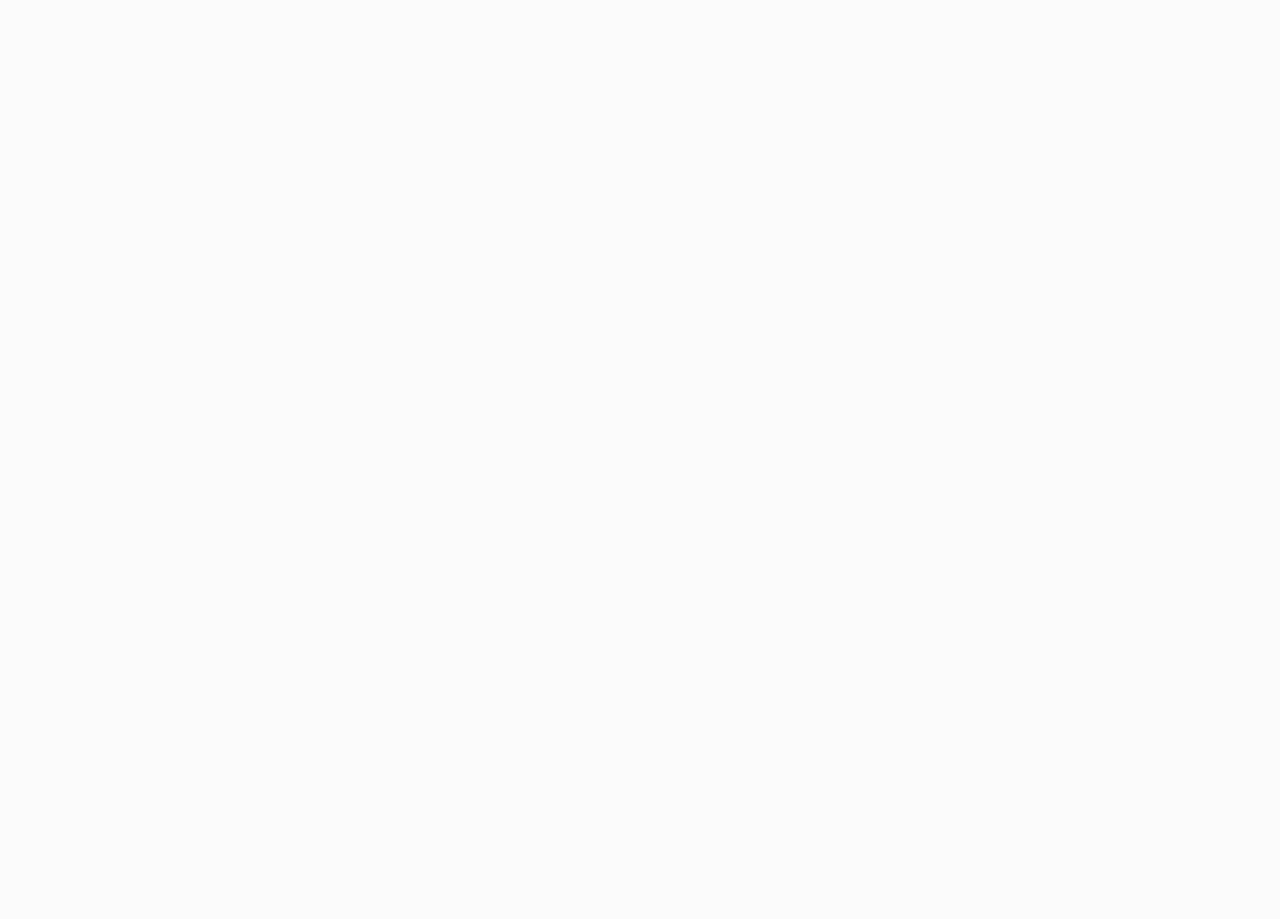
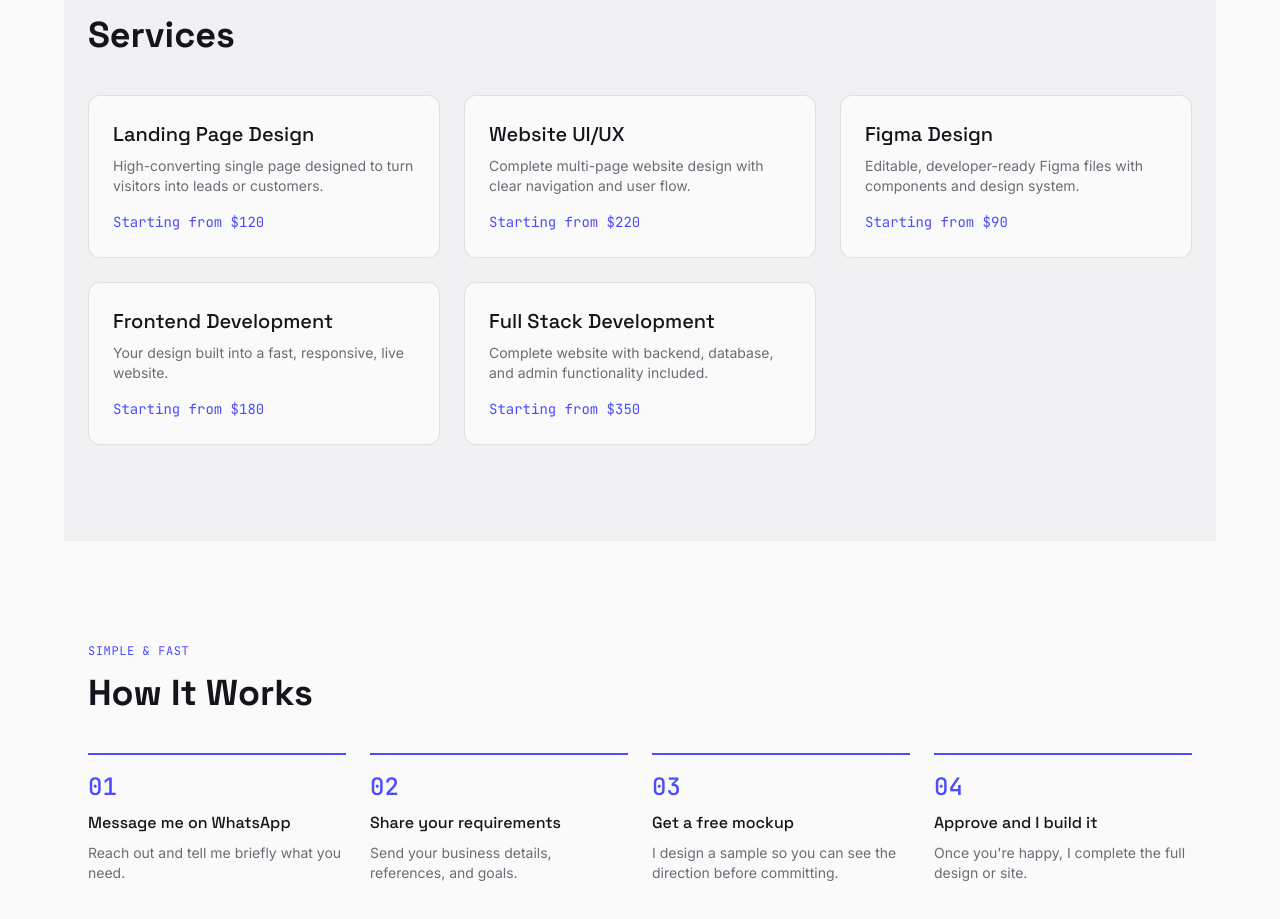
Before and after one commit to hamzazkriya02/portfolio-website, a Next.js app: page / in a window 1280 px wide. Shown: the part 2804-3723 px from the top of the page. Before the commit the page ends 2687 px from the top, so only its background shows below. Built offline with nearby package versions, Linux system fonts and the light colour scheme.

Commit message:
Add: Process and Services Section

```diff
--- a/app/page.tsx
+++ b/app/page.tsx
@@ -3,6 +3,8 @@ import Hero from "@/components/Hero";
 import TrustBar from "@/components/TrustBar";
 import Categories from "@/components/Categories";
 import PortfolioGrid from "@/components/PortfolioGrid";
+import Services from "@/components/Services";
+import Process from "@/components/Process";
 
 export default function Home() {
   return (
@@ -12,6 +14,8 @@ export default function Home() {
       <TrustBar />
       <Categories />
       <PortfolioGrid />
+      <Services />
+      <Process/>
     </main>
   );
 }
--- /dev/null
+++ b/components/Process.tsx
@@ -0,0 +1,36 @@
+const steps = [
+  { number: "01", title: "Message me on WhatsApp", description: "Reach out and tell me briefly what you need." },
+  { number: "02", title: "Share your requirements", description: "Send your business details, references, and goals." },
+  { number: "03", title: "Get a free mockup", description: "I design a sample so you can see the direction before committing." },
+  { number: "04", title: "Approve and I build it", description: "Once you're happy, I complete the full design or site." },
+];
+
+export default function Process() {
+  return (
+    <section className="mx-auto max-w-6xl px-6 py-16 md:py-24">
+      <span className="font-[family-name:var(--font-mono)] text-xs uppercase tracking-wider text-[color:var(--accent)]">
+        Simple &amp; Fast
+      </span>
+
+      <h2 className="font-[family-name:var(--font-display)] text-3xl md:text-4xl font-bold mt-3">
+        How It Works
+      </h2>
+
+      <div className="grid grid-cols-1 sm:grid-cols-2 md:grid-cols-4 gap-6 mt-10">
+        {steps.map((step) => (
+          <div key={step.number} className="border-t-2 border-[color:var(--accent)] pt-4">
+            <span className="font-[family-name:var(--font-mono)] text-2xl font-medium text-[color:var(--accent)]">
+              {step.number}
+            </span>
+            <h3 className="font-[family-name:var(--font-display)] font-medium mt-2">
+              {step.title}
+            </h3>
+            <p className="text-[color:var(--muted)] text-sm mt-2">
+              {step.description}
+            </p>
+          </div>
+        ))}
+      </div>
+    </section>
+  );
+}
--- /dev/null
+++ b/components/Services.tsx
@@ -0,0 +1,57 @@
+const services = [
+  {
+    title: "Landing Page Design",
+    description: "High-converting single page designed to turn visitors into leads or customers.",
+    price: "Starting from $120",
+  },
+  {
+    title: "Website UI/UX",
+    description: "Complete multi-page website design with clear navigation and user flow.",
+    price: "Starting from $220",
+  },
+  {
+    title: "Figma Design",
+    description: "Editable, developer-ready Figma files with components and design system.",
+    price: "Starting from $90",
+  },
+  {
+    title: "Frontend Development",
+    description: "Your design built into a fast, responsive, live website.",
+    price: "Starting from $180",
+  },
+  {
+    title: "Full Stack Development",
+    description: "Complete website with backend, database, and admin functionality included.",
+    price: "Starting from $350",
+  },
+];
+
+export default function Services() {
+  return (
+    <section id="services" className="mx-auto max-w-6xl px-6 py-16 md:py-24 bg-[color:var(--surface)]">
+      <span className="font-[family-name:var(--font-mono)] text-xs uppercase tracking-wider text-[color:var(--accent)]">
+        What I Offer
+      </span>
+
+      <h2 className="font-[family-name:var(--font-display)] text-3xl md:text-4xl font-bold mt-3">
+        Services
+      </h2>
+
+      <div className="grid grid-cols-1 sm:grid-cols-2 md:grid-cols-3 gap-6 mt-10">
+        {services.map((service) => (
+          <div key={service.title} className="bg-[color:var(--bg)] border border-black/10 rounded-xl p-6">
+            <h3 className="font-[family-name:var(--font-display)] text-xl font-medium">
+              {service.title}
+            </h3>
+            <p className="text-[color:var(--muted)] text-sm mt-2">
+              {service.description}
+            </p>
+            <span className="font-[family-name:var(--font-mono)] text-sm text-[color:var(--accent)] mt-4 inline-block">
+              {service.price}
+            </span>
+          </div>
+        ))}
+      </div>
+    </section>
+  );
+}
```
